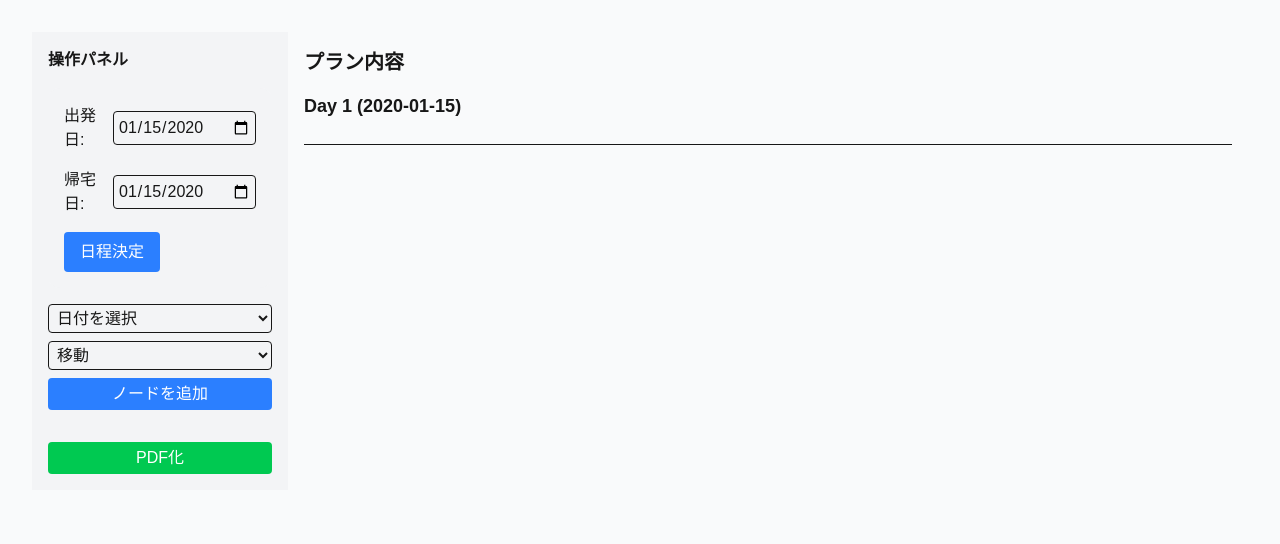
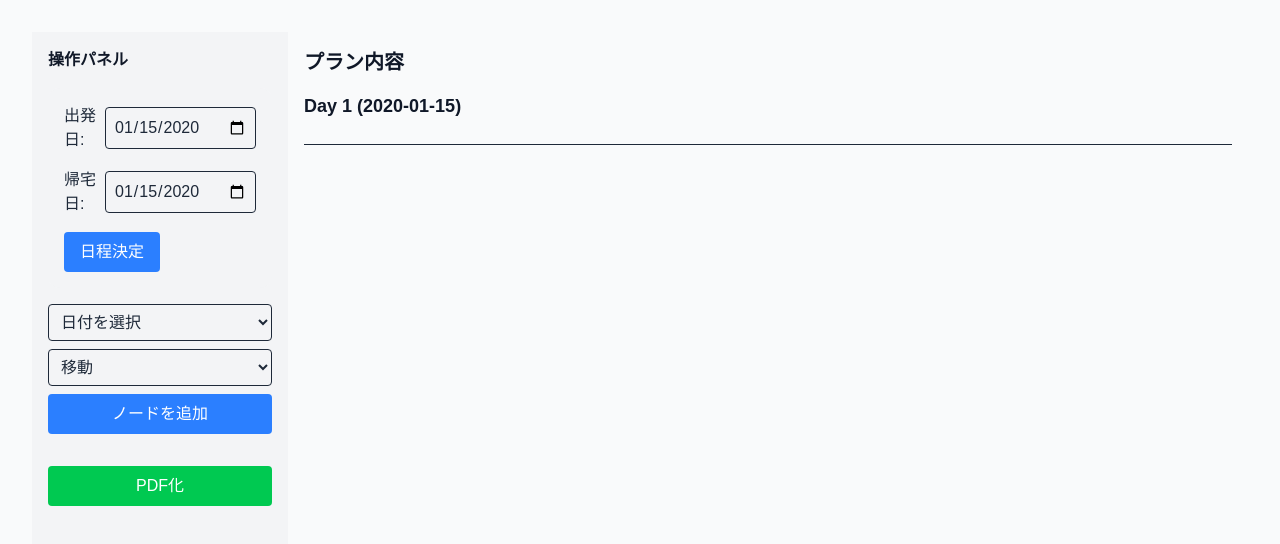
Before and after one commit to shunto-ishiguro/tutorial-app, a Next.js app: page /demo in a window 1280 px wide. Both pictures are taken after typing "2020-01-15", "2020-01-15" into the empty fields and a click on the button "日程決定". Shown: the top 544 px of the page. Built offline with nearby package versions, Linux system fonts and the light colour scheme.

Commit message:
スマホのUIを改善

```diff
--- a/app/components/DateRangePicker.tsx
+++ b/app/components/DateRangePicker.tsx
@@ -1,4 +1,5 @@
 //components/DateRangePicker.tsx
+
 "use client";
 
 import { useState } from "react";
@@ -26,7 +27,7 @@ export default function DateRangePicker({ onSelect }: Props) {
     return (
         <form
             onSubmit={handleSubmit}
-            className="flex flex-wrap items-center gap-4 bg-gray-100 p-4 rounded-xl"
+            className="flex flex-wrap items-center gap-4 bg-gray-100 p-4 rounded-xl text-gray-800"
         >
             <label className="flex items-center gap-2">
                 出発日:
@@ -34,7 +35,7 @@ export default function DateRangePicker({ onSelect }: Props) {
                     type="date"
                     value={startDate}
                     onChange={(e) => setStartDate(e.target.value)}
-                    className="p-1 border rounded"
+                    className="p-2 border rounded text-gray-800"
                     required
                 />
             </label>
@@ -44,7 +45,7 @@ export default function DateRangePicker({ onSelect }: Props) {
                     type="date"
                     value={endDate}
                     onChange={(e) => setEndDate(e.target.value)}
-                    className="p-1 border rounded"
+                    className="p-2 border rounded text-gray-800"
                     required
                 />
             </label>
--- a/app/components/Node/LabeledInput.tsx
+++ b/app/components/Node/LabeledInput.tsx
@@ -10,14 +10,12 @@ type LabeledInputProps = {
 export default function LabeledInput({ label, placeholder, value, onChange }: LabeledInputProps) {
     return (
         <div className="flex items-center gap-2">
-            {/* 左にラベル */}
             <span className="w-20 text-gray-700">{label}</span>
-            {/* 入力欄に例を表示 */}
             <input
                 placeholder={placeholder}
                 value={value}
                 onChange={(e) => onChange(e.target.value)}
-                className="flex-1 border p-1 rounded"
+                className="flex-1 border p-2 rounded text-gray-800 placeholder-gray-400"
             />
         </div>
     );
--- a/app/components/Node/NodeCard.tsx
+++ b/app/components/Node/NodeCard.tsx
@@ -16,8 +16,8 @@ export default function NodeCard({ type, rows, onEdit, onDelete }: NodeCardProps
         .filter((r): r is { label: string; value: string } => !!r);
 
     return (
-        <div className="border rounded-xl p-4 shadow-sm bg-white w-full max-w-[600px] mx-auto text-sm flex flex-col gap-2">
-            <div className="font-bold text-gray-700 mb-2 flex justify-between items-center">
+        <div className="border rounded-xl p-4 shadow-sm bg-white w-full max-w-[600px] mx-auto text-sm flex flex-col gap-2 text-gray-800">
+            <div className="font-bold text-gray-900 mb-2 flex justify-between items-center">
                 <span>{type}</span>
                 <div className="flex gap-2">
                     {onEdit && (
@@ -38,7 +38,7 @@ export default function NodeCard({ type, rows, onEdit, onDelete }: NodeCardProps
                     )}
                 </div>
             </div>
-            <div className="flex flex-wrap gap-4 items-center">
+            <div className="flex flex-wrap gap-4 items-center text-gray-700">
                 {displayRows.map((row, idx) => (
                     <span key={idx} className="break-words">
                         <span className="font-semibold">{row.label}:</span> {row.value}
--- a/app/components/Planner/DayPlan.tsx
+++ b/app/components/Planner/DayPlan.tsx
@@ -2,7 +2,7 @@
 
 "use client";
 import NodeArea from "../Node/NodeArea";
-import NodeForm from "../Node/NodeForm"; // ← ここを追加
+import NodeForm from "../Node/NodeForm";
 import { NodeData } from "./usePlanner";
 import { useState } from "react";
 
@@ -21,19 +21,17 @@ export default function DayPlan({ date, dayIndex, nodes, onChange }: Props) {
     const [editingNode, setEditingNode] = useState<EditingNodeState | null>(null);
 
     return (
-        <div className="border-b pb-4 mb-4">
-            <h3 className="text-lg font-semibold mb-2">
+        <div className="border-b pb-4 mb-4 text-gray-800">
+            <h3 className="text-lg font-semibold mb-2 text-gray-900">
                 Day {dayIndex + 1} ({date})
             </h3>
 
-            {/* NodeAreaに編集・削除・ドラッグ機能を渡す */}
             <NodeArea
                 nodes={nodes}
                 setNodes={onChange}
                 onEditNode={(node) => setEditingNode({ node })}
             />
 
-            {/* ノード編集フォーム */}
             {editingNode && (
                 <NodeForm
                     type={editingNode.node.type}
--- a/app/components/Planner/Planner.tsx
+++ b/app/components/Planner/Planner.tsx
@@ -16,7 +16,7 @@ export default function Planner() {
     });
 
     return (
-        <div className="flex">
+        <div className="flex flex-col md:flex-row min-h-screen bg-gray-50 text-gray-800">
             <PlannerSidebar {...planner} onPrint={handlePrint} />
             <PlannerContent {...planner} ref={printRef} />
         </div>
--- a/app/components/Planner/PlannerContent.tsx
+++ b/app/components/Planner/PlannerContent.tsx
@@ -4,7 +4,7 @@
 import { forwardRef } from "react";
 import DayPlan from "./DayPlan";
 import NodeForm from "../Node/NodeForm";
-import { NodeData, usePlanner } from "./usePlanner";
+import { usePlanner } from "./usePlanner";
 
 interface PlannerContentProps extends ReturnType<typeof usePlanner> { }
 
@@ -20,9 +20,9 @@ const PlannerContent = forwardRef<HTMLDivElement, PlannerContentProps>(
         updateDayNodes,
     }, ref) => {
         return (
-            <div className="flex-1 p-4" ref={ref}>
-                <h2 className="text-xl font-bold mb-4">プラン内容</h2>
-                {dates.length === 0 && <p className="text-gray-500">日程を選択してください</p>}
+            <div className="flex-1 p-2 sm:p-4 text-gray-800" ref={ref}>
+                <h2 className="text-xl font-bold mb-4 text-gray-900">プラン内容</h2>
+                {dates.length === 0 && <p className="text-gray-600">日程を選択してください</p>}
 
                 {dates.map((date, index) => {
                     const isAddingForm = addingType && targetDate === date;
--- a/app/components/Planner/PlannerSidebar.tsx
+++ b/app/components/Planner/PlannerSidebar.tsx
@@ -1,4 +1,4 @@
-//components/Planner/PlannerSidebar.tsx
+// components/Planner/PlannerSidebar.tsx
 
 "use client";
 import { useState } from "react";
@@ -32,8 +32,8 @@ export default function PlannerSidebar({
     };
 
     return (
-        <div className="w-64 p-4 bg-gray-100 space-y-4">
-            <h2 className="font-bold">操作パネル</h2>
+        <div className="w-full md:w-64 p-4 bg-gray-100 space-y-4 text-gray-800">
+            <h2 className="font-bold text-gray-900">操作パネル</h2>
 
             <DateRangePicker onSelect={handleSelectRange} />
 
@@ -42,7 +42,7 @@ export default function PlannerSidebar({
                     <select
                         value={selectDate}
                         onChange={(e) => setSelectDate(e.target.value)}
-                        className="w-full p-1 border rounded"
+                        className="w-full p-2 border rounded text-gray-800"
                     >
                         <option value="">日付を選択</option>
                         {dates.map((date) => (
@@ -55,7 +55,7 @@ export default function PlannerSidebar({
                     <select
                         value={selectedType}
                         onChange={(e) => setSelectedType(e.target.value as NodeType)}
-                        className="w-full p-1 border rounded"
+                        className="w-full p-2 border rounded text-gray-800"
                     >
                         {(["移動", "宿泊", "食事", "観光"] as NodeType[]).map((type) => (
                             <option key={type} value={type}>
@@ -66,7 +66,7 @@ export default function PlannerSidebar({
 
                     <button
                         onClick={handleAddClick}
-                        className="w-full bg-blue-500 text-white px-3 py-1 rounded hover:bg-blue-600"
+                        className="w-full bg-blue-500 text-white px-3 py-2 rounded hover:bg-blue-600"
                     >
                         ノードを追加
                     </button>
@@ -75,7 +75,7 @@ export default function PlannerSidebar({
 
             <button
                 onClick={onPrint}
-                className="w-full mt-4 bg-green-500 text-white px-3 py-1 rounded hover:bg-green-600"
+                className="w-full mt-4 bg-green-500 text-white px-3 py-2 rounded hover:bg-green-600"
             >
                 PDF化
             </button>
```
